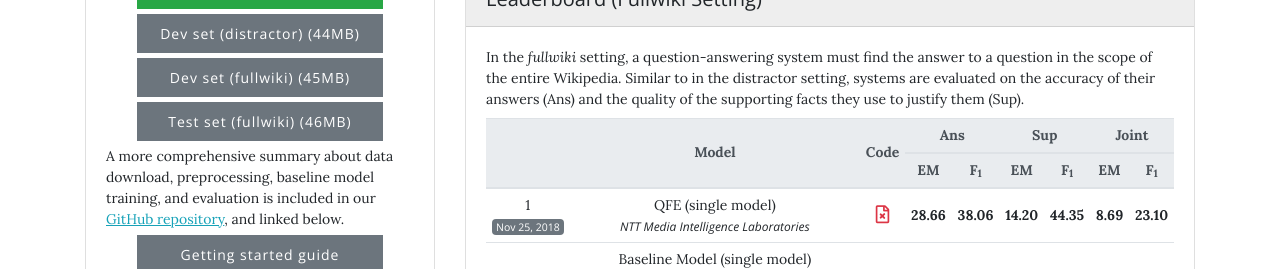
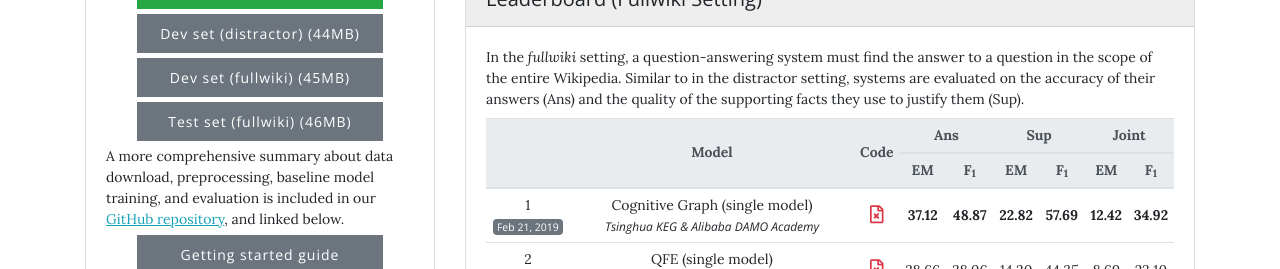
Before and after one commit to hotpotqa/hotpotqa.github.io, a plain HTML site: page index.html in a window 1280 px wide. Shown: the part 835-1104 px from the top of the page. Drawn offline with nearby package versions, Linux system fonts and the light colour scheme.

Commit message:
update results

```diff
--- a/index.html
+++ b/index.html
@@ -276,18 +276,30 @@
         </thead>
         <tbody><tr>
             <td scope="row" class='align-middle text-center'>1<br>
+              <span class="badge badge-secondary">Feb 21, 2019</span></td>
+            <td class='align-middle text-center'>Cognitive Graph (single model)<br/>
+              <span class="affiliation">Tsinghua KEG & Alibaba DAMO Academy</span><br/></td>
+            <td class='align-middle text-center'><div class="crossed"><i class="far fa-file text-danger"></i></div></td>
+            <td class='align-middle text-center'><strong>37.12</strong></td>
+            <td class='align-middle text-center'><strong>48.87</strong></td>
+            <td class='align-middle text-center'><strong>22.82</strong></td>
+            <td class='align-middle text-center'><strong>57.69</strong></td>
+            <td class='align-middle text-center'><strong>12.42</strong></td>
+            <td class='align-middle text-center'><strong>34.92</strong></td>
+          </tr><tr>
+            <td scope="row" class='align-middle text-center'>2<br>
               <span class="badge badge-secondary">Nov 25, 2018</span></td>
             <td class='align-middle text-center'>QFE (single model)<br/>
               <span class="affiliation">NTT Media Intelligence Laboratories</span><br/></td>
             <td class='align-middle text-center'><div class="crossed"><i class="far fa-file text-danger"></i></div></td>
-            <td class='align-middle text-center'><strong>28.66</strong></td>
-            <td class='align-middle text-center'><strong>38.06</strong></td>
-            <td class='align-middle text-center'><strong>14.20</strong></td>
-            <td class='align-middle text-center'><strong>44.35</strong></td>
-            <td class='align-middle text-center'><strong>8.69</strong></td>
-            <td class='align-middle text-center'><strong>23.10</strong></td>
+            <td class='align-middle text-center'>28.66</td>
+            <td class='align-middle text-center'>38.06</td>
+            <td class='align-middle text-center'>14.20</td>
+            <td class='align-middle text-center'>44.35</td>
+            <td class='align-middle text-center'>8.69</td>
+            <td class='align-middle text-center'>23.10</td>
           </tr><tr>
-            <td scope="row" class='align-middle text-center'>2<br>
+            <td scope="row" class='align-middle text-center'>3<br>
               <span class="badge badge-secondary">Oct 12, 2018</span></td>
             <td class='align-middle text-center'>Baseline Model (single model)<br/>
               <span class="affiliation">Carnegie Mellon University, Stanford University, & Universite de Montreal</span><br/><a href="https://arxiv.org/pdf/1809.09600.pdf" class="paperlink">(Yang, Qi, Zhang, et al. 2018)</a></td>
```
